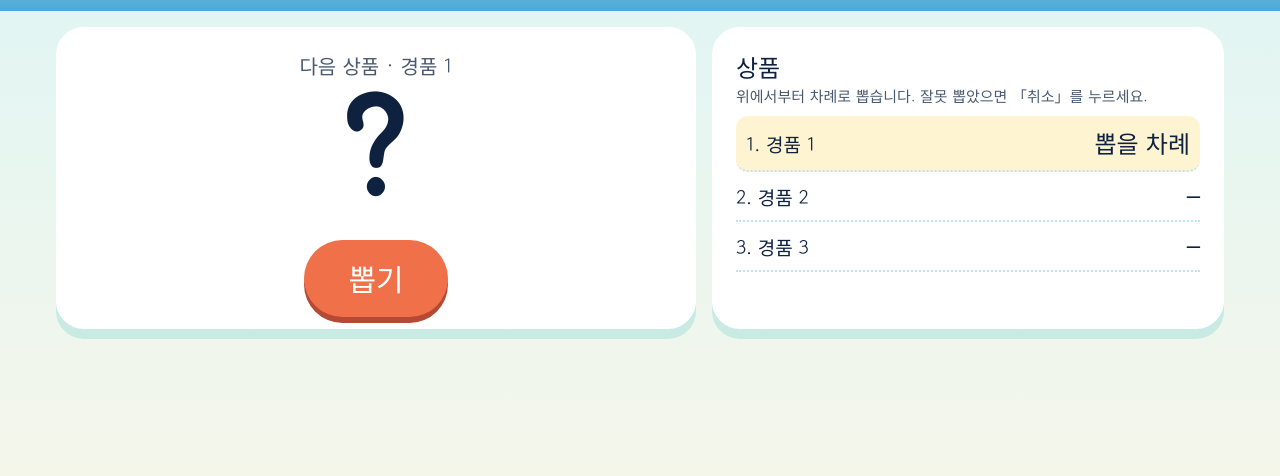
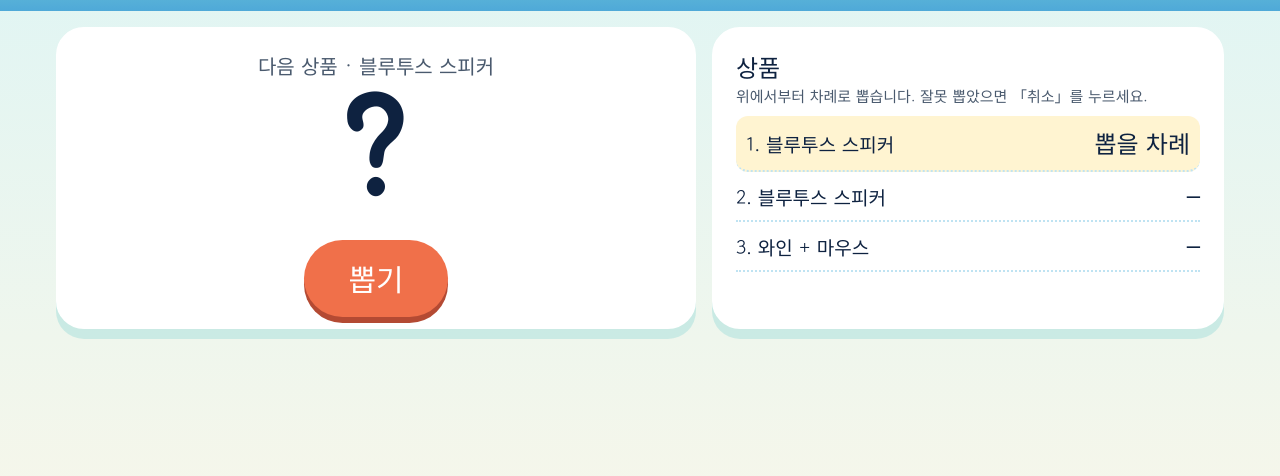
Before and after one commit to i20091119-ai/2026cueaicamp, a plain HTML site: page ping/draw/index.html in a window 1280 px wide. Shown: the part 62-538 px from the top of the page. Drawn offline with Linux system fonts and the light colour scheme.

Commit message:
추첨: 경품 이름 반영
Co-Authored-By: Claude Fable 5.2 <noreply@anthropic.com>
Claude-Session: https://claude.ai/code/session_012DpUhAnjgDW9k2cnWnuGT6

```diff
--- a/ping/draw/index.html
+++ b/ping/draw/index.html
@@ -65,8 +65,8 @@
 </div>
 <script>
 const NAMES = ['구태훈','김동현','김한서','류하준','문지의','박선우','박유나','배지훈','서리우','윤성준','이유노','이하영','장지형','장지후','지운우','차성윤','허진오'];
-const PRIZES = ['경품 1','경품 2','경품 3'];
-const KEY = 'ping_draw_v8';
+const PRIZES = ['블루투스 스피커','블루투스 스피커','와인 + 마우스'];
+const KEY = 'ping_draw_v9';
 const PRE_OUT = ['지운우','허진오','문지의','김한서','김동현'];   // 노력상 + 금·은·동 — 처음부터 추첨에서 빠짐
 let st = { out: PRE_OUT.slice(), win: Array(PRIZES.length).fill(null), show: true }, spinning = false, hot = null, arm = false;
 try { const s = JSON.parse(localStorage.getItem(KEY)); if (s && Array.isArray(s.out) && Array.isArray(s.win) && s.win.length === PRIZES.length) st = s; } catch (e) {}
```
